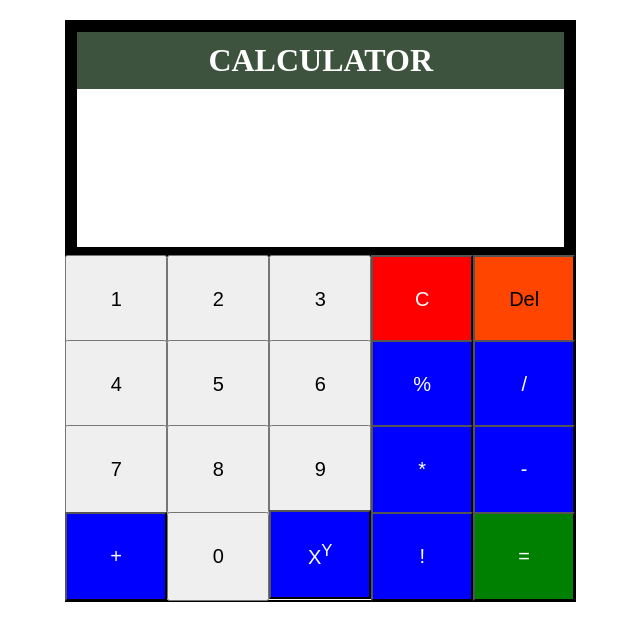
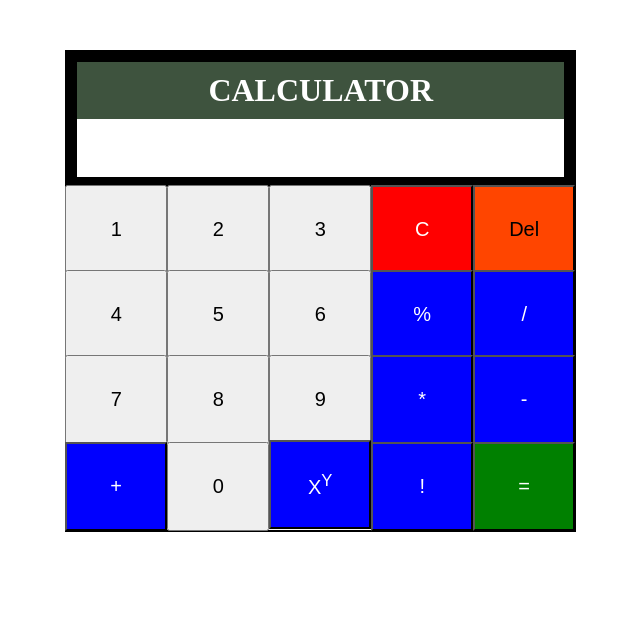
Before and after one commit to ShubhamG07/calculator, a plain HTML site: page index.html in a window 1280 px wide. Shown: the whole page, without its empty margins (322-962 px from the left). Drawn offline with Linux system fonts and the light colour scheme.

Commit message:
changes in display screen to make it appear only for required space

```diff
--- a/styles.css
+++ b/styles.css
@@ -1,18 +1,18 @@
 /* class for our calculator container  */
 
 .container{
-    height: 578px;
+    height: 478px;
     width: 507px;
     border: 2px solid black;
     margin-left: 30%;
-    margin-top: 20px;
+    margin-top: 50px;
 
 }
 
 /* class for our display section of calculator */
 
 .displaydata{
-    height: 235px;
+    height: 135px;
     width: 100%;
     border: 10px solid black;
     box-sizing: border-box;
@@ -30,8 +30,7 @@
 
 #dataContainer{
     height: 50px;
-    position: relative;
-    top: 85px;
+    margin-top: -12px;
     padding: 5px;
     text-align: end;
     width: 99%;
@@ -39,13 +38,13 @@
     overflow-x: auto;
     overflow-y: hidden;
     font-weight: 700;
-    /* border: 2px solid blue; */
+
 }
 
 /* class for automatic scrollbar appear for display data  */
 
 #dataContainer::-webkit-scrollbar{
-    height: 10px;
+    height: 12px;
     background-color: blue;
     scroll-behavior: auto;
 
```
